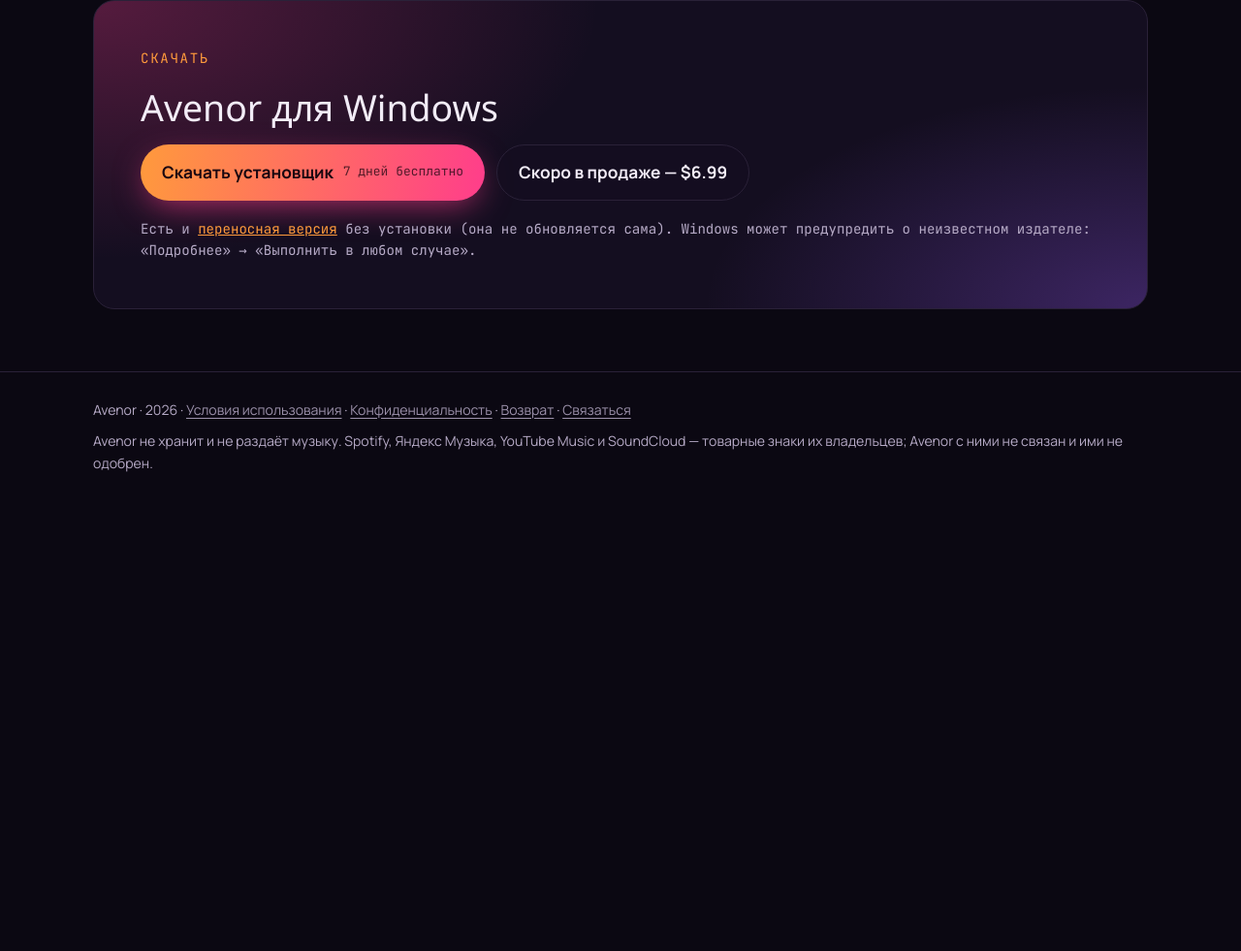
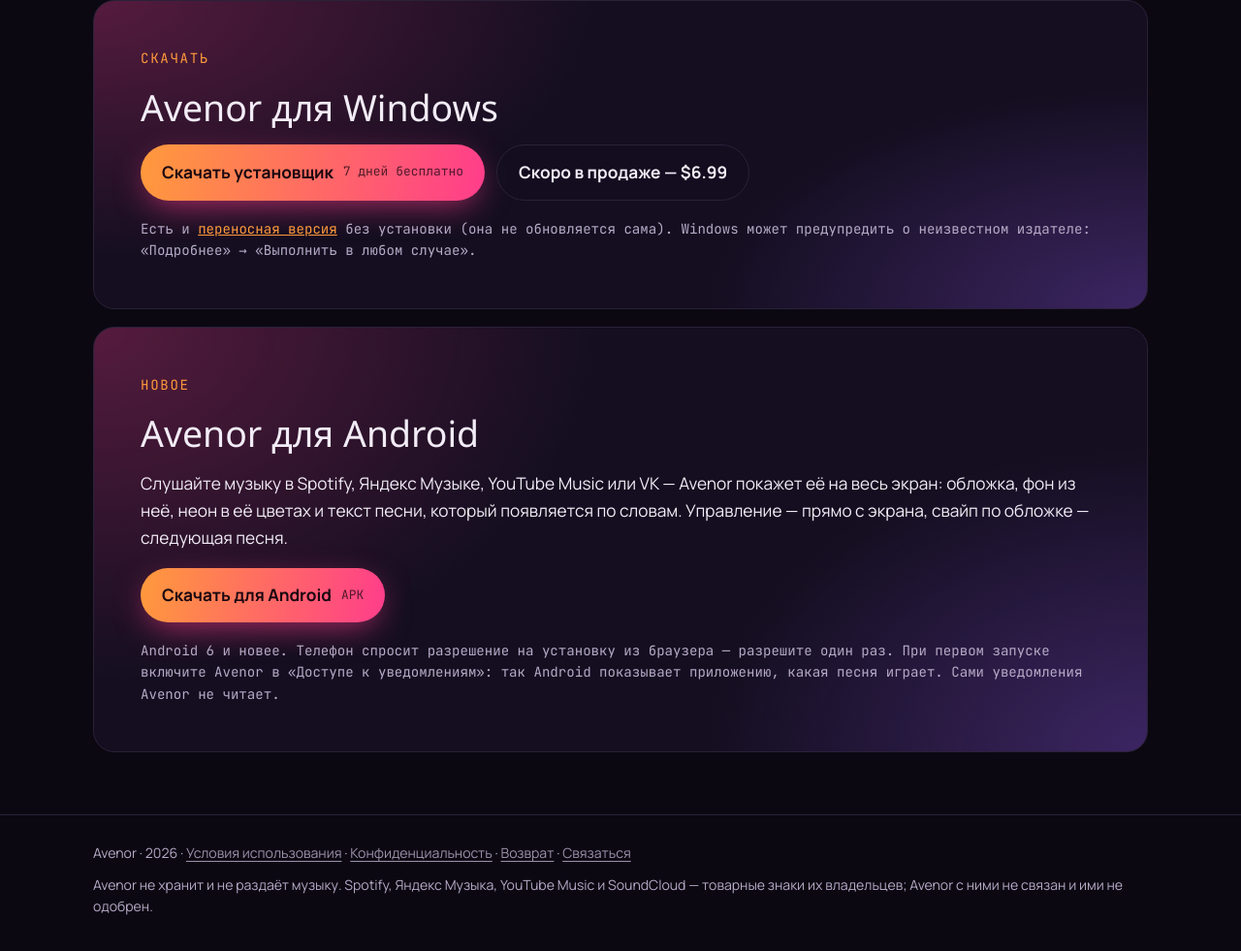
Before and after one commit to damireng/avenor, a plain HTML site: page index.html in a window 1280 px wide. Shown: the part 5637-6618 px from the top of the page at 97% size. Before the commit the page ends 6166 px from the top, so only its background shows below. Drawn offline with Linux system fonts and the light colour scheme; a web font is replaced by a local one.

Commit message:
Site: Avenor for Android (APK download), privacy note
Co-Authored-By: Claude Opus 5.5 <noreply@anthropic.com>

```diff
--- a/index.html
+++ b/index.html
@@ -338,6 +338,15 @@ footer a { color: inherit; text-decoration: underline; text-underline-offset: 3p
         </div>
         <p class="fine">Есть и <a href="https://github.com/damireng/avenor/releases/latest/download/Avenor.exe">переносная версия</a> без установки (она не обновляется сама). Windows может предупредить о неизвестном издателе: «Подробнее» → «Выполнить в любом случае».</p>
       </div>
+      <div class="box" style="margin-top: 18px">
+        <p class="eyebrow">Новое</p>
+        <h2>Avenor для Android</h2>
+        <p>Слушайте музыку в Spotify, Яндекс Музыке, YouTube Music или VK — Avenor покажет её на весь экран: обложка, фон из неё, неон в её цветах и текст песни, который появляется по словам. Управление — прямо с экрана, свайп по обложке — следующая песня.</p>
+        <div class="ctas">
+          <a class="btn btn-main" href="https://github.com/damireng/avenor/releases/download/android-1.0.0/Avenor-Android.apk">Скачать для Android <small>APK</small></a>
+        </div>
+        <p class="fine">Android 6 и новее. Телефон спросит разрешение на установку из браузера — разрешите один раз. При первом запуске включите Avenor в «Доступе к уведомлениям»: так Android показывает приложению, какая песня играет. Сами уведомления Avenor не читает.</p>
+      </div>
     </div>
   </section>
 </main>
```
Also changed, not shown: privacy.html (+3 -0 lines).
